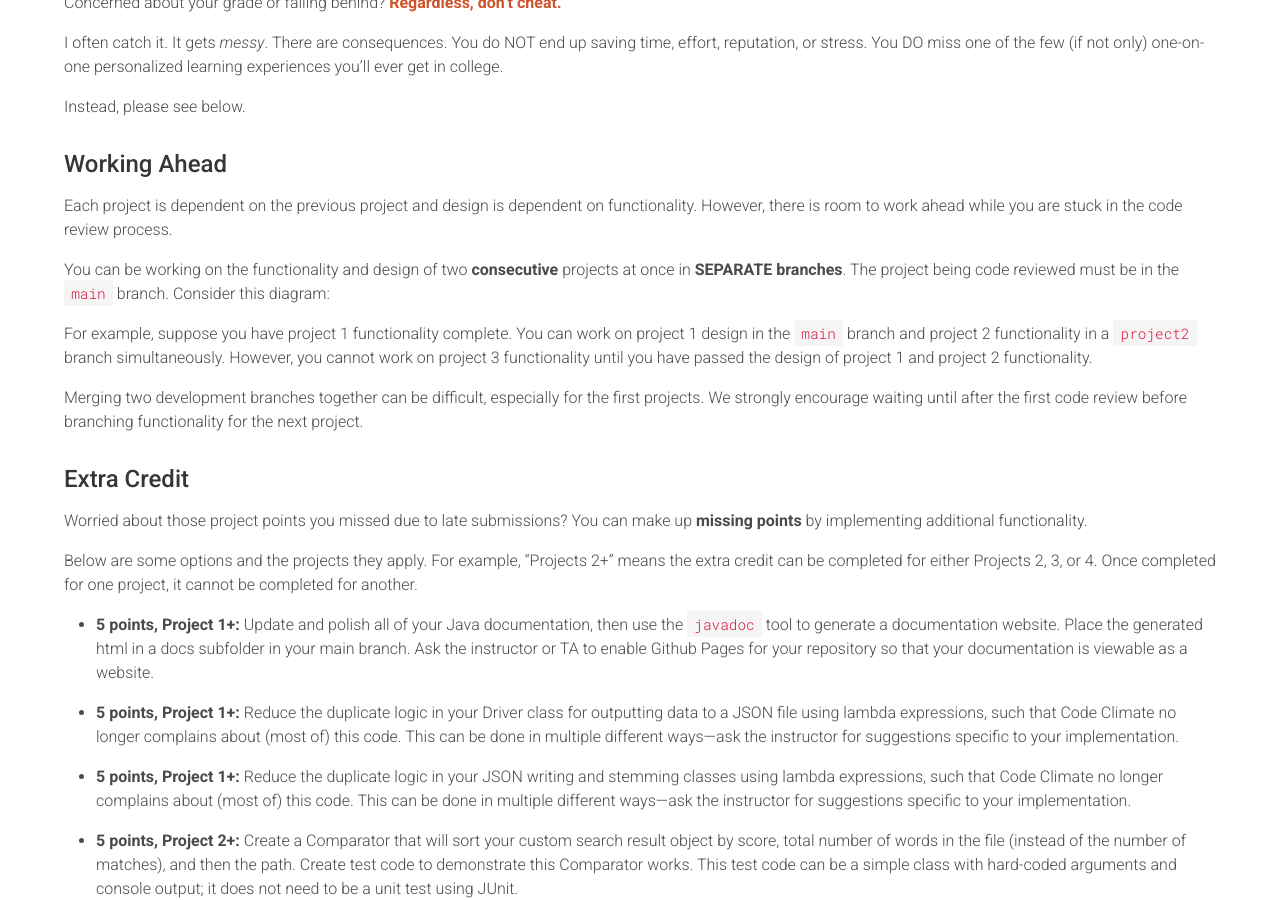
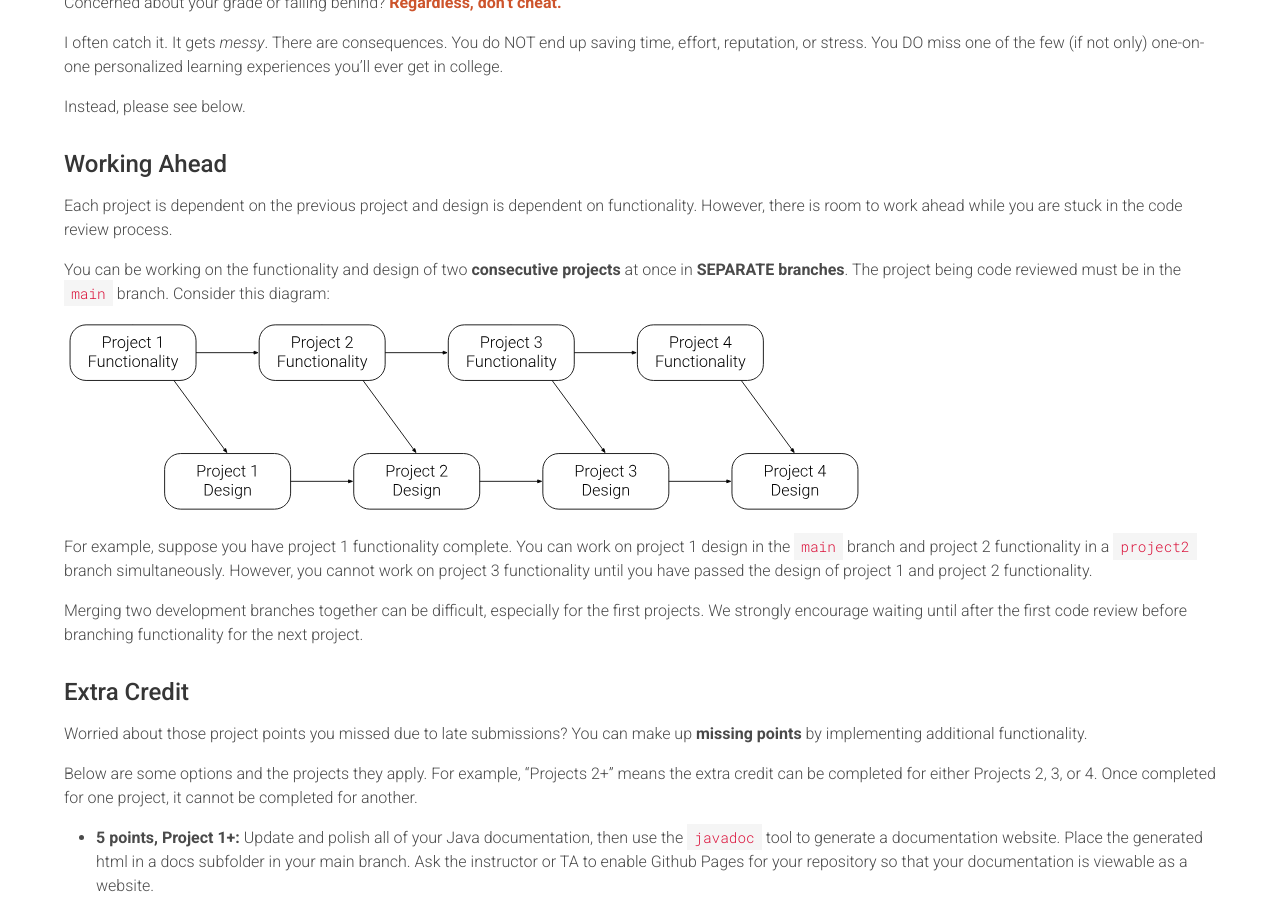
Before and after one commit to usf-cs212-spring2021/usf-cs212-spring2021.github.io, a Jekyll site: the page built from _projects/project-overview.md, in a window 1280 px wide and 900 px high, scrolled down 1611 px. Built offline with Jekyll 4.4.1, drawn with Linux system fonts in a browser that asks for light colours; comment, search, counter and statistics services are not loaded.

```diff
--- a/_projects/project-overview.md
+++ b/_projects/project-overview.md
@@ -65,9 +65,9 @@ Instead, please see below.
 
 Each project is dependent on the previous project and design is dependent on functionality. However, there is room to work ahead while you are stuck in the code review process.
 
-You can be working on the functionality and design of two **consecutive** projects at once in **SEPARATE branches**. The project being code reviewed must be in the `main` branch. Consider this diagram:
+You can be working on the functionality and design of two **consecutive projects** at once in **SEPARATE branches**. The project being code reviewed must be in the `main` branch. Consider this diagram:
 
-
+![Screenshot]({{ "/images/project-progression.svg" | relative_url }}){: style="width: 50em;"}
 
 For example, suppose you have project 1 functionality complete. You can work on project 1 design in the `main` branch and project 2 functionality in a `project2` branch simultaneously. However, you cannot work on project 3 functionality until you have passed the design of project 1 and project 2 functionality.
 
```
Also changed, not shown: images/project-progression.svg (added).
